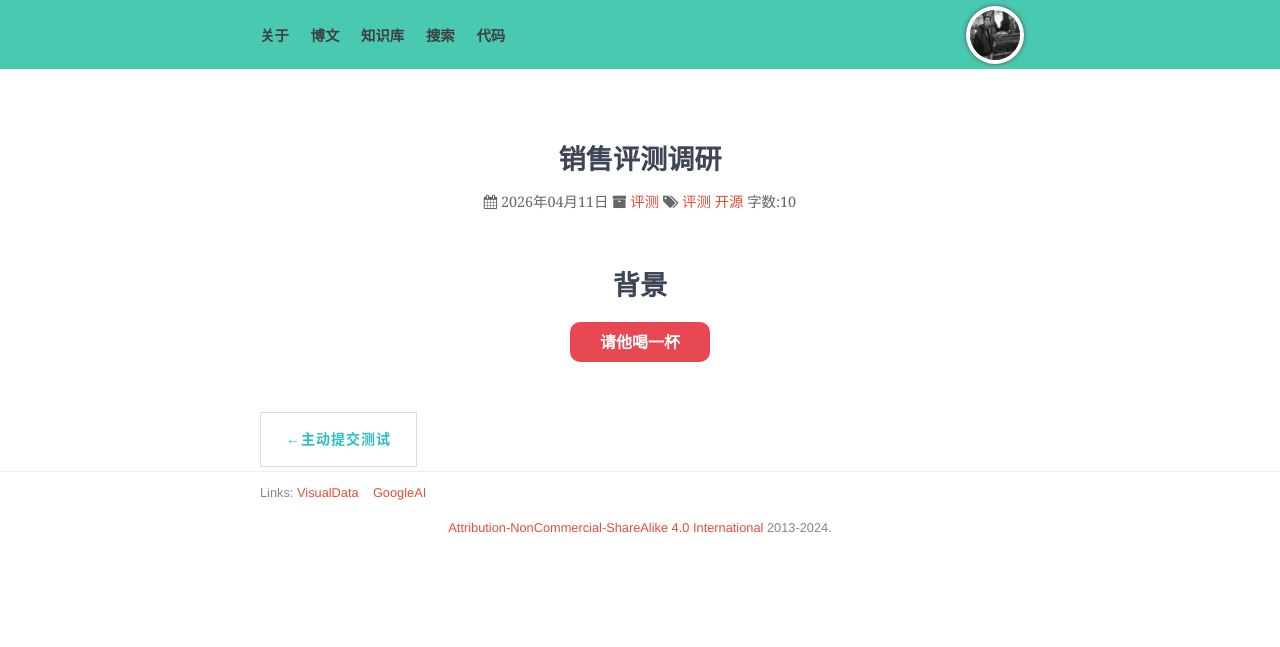
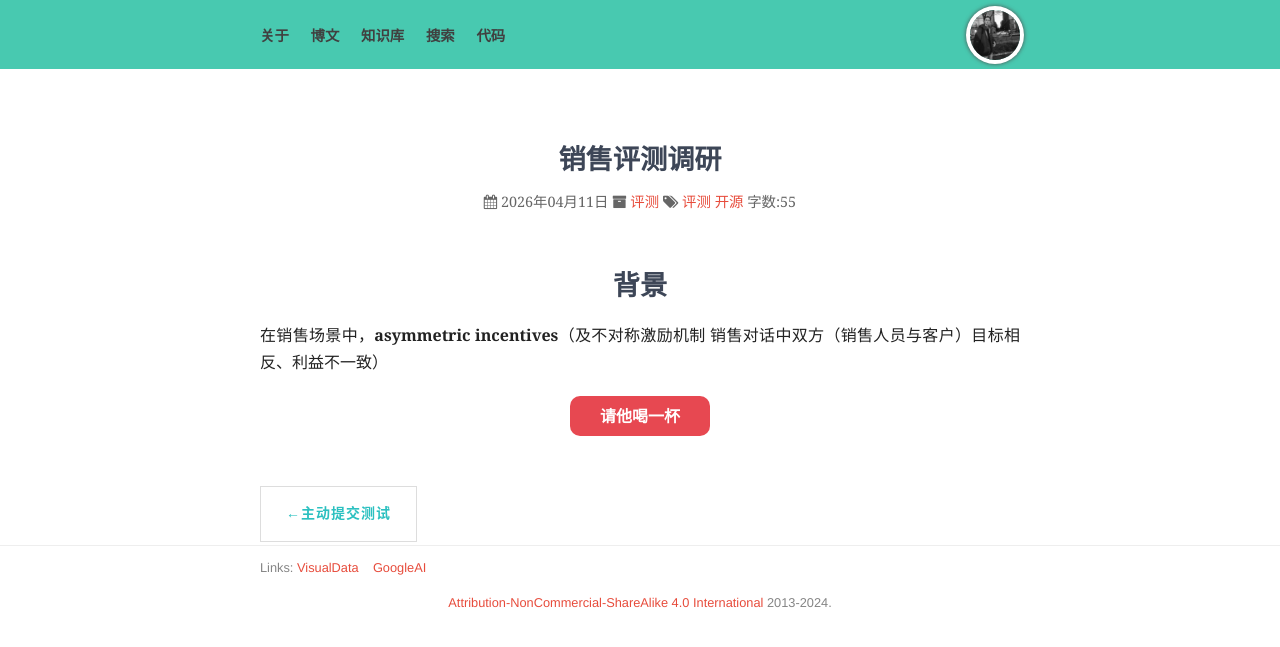
Before and after one commit to pointerhacker/pointerhacker.github.io, a Jekyll site: the page built from _posts/2026-04-11-销售评测调研.md, in a window 1280 px wide. Shown: the top 647 px of the page. Built offline with Jekyll 4.4.1, drawn with Linux system fonts in a browser that asks for light colours; nearby versions of some CDN libraries; comment, search, counter and statistics services are not loaded.

Commit message:
vault backup: 2026-04-11 19:42:32

```diff
--- a/_posts/2026-04-11-销售评测调研.md
+++ b/_posts/2026-04-11-销售评测调研.md
@@ -7,4 +7,6 @@ tags:
   - 评测
   - 开源
 ---
+
 # 背景
+在销售场景中，**asymmetric incentives**（及不对称激励机制 销售对话中双方（销售人员与客户）目标相反、利益不一致）
```
